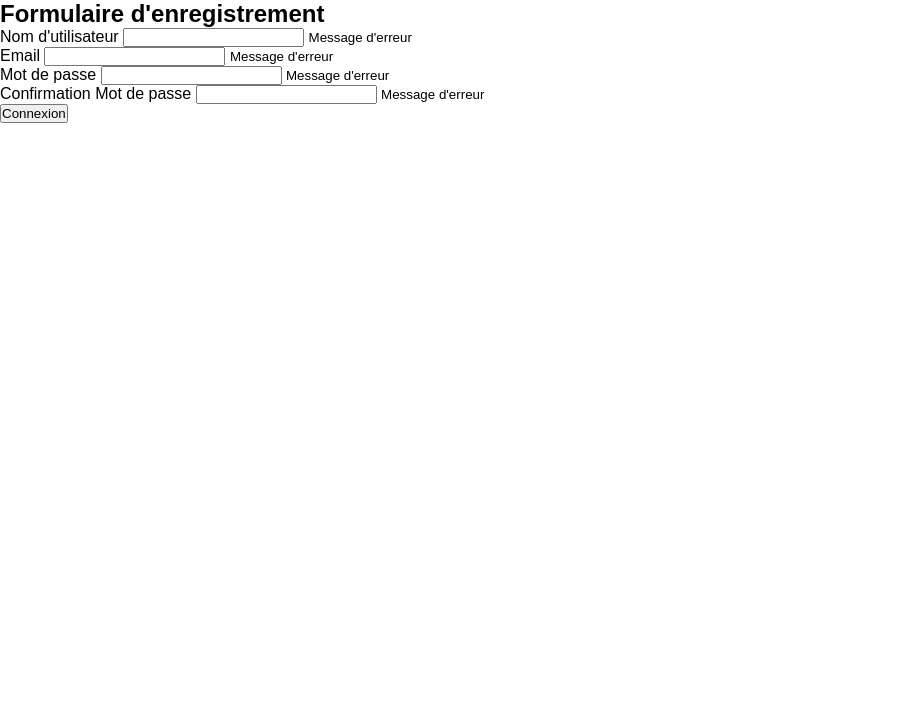
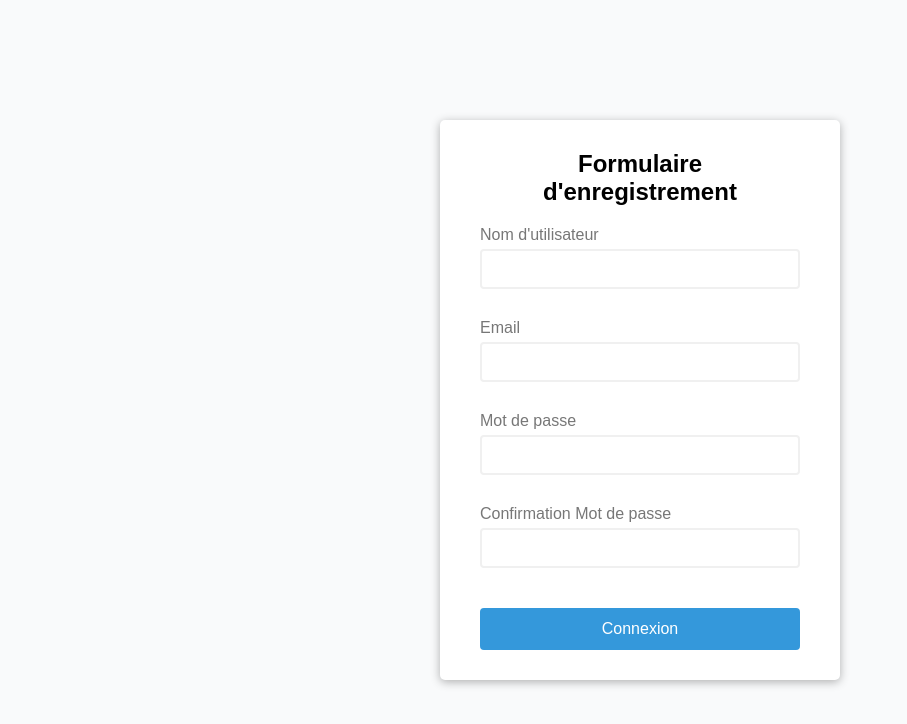
Before and after one commit to Darkjulius/formulaire_enregistrement, a plain HTML site: page index.html in a window 1280 px wide. Shown: the whole page, without its empty margins (0-907 px from the left). Drawn offline with Linux system fonts and the light colour scheme.

Commit message:
Update style.css
Mise en place du CSS

```diff
--- a/css/style.css
+++ b/css/style.css
@@ -1,3 +1,8 @@
+:root {
+  --success-color: #2ecc71;
+  --error-color: #e74c3c;
+}
+
 *,
 ::after,
 ::before {
@@ -7,5 +12,85 @@
 }
 
 body {
+  align-items: center;
+  background-color: #f9fafb;
+  display: flex;
   font-family: Arial, Helvetica, sans-serif;
+  justify-content: center;
+  min-height: 100vh;
 }
+
+.container {
+  background-color: #fff;
+  border-radius: 5px;
+  box-shadow: 0 2px 10px rgba(0, 0, 0, 0.3);
+  width: 400px;
+}
+
+h2 {
+  margin: 0 0 20px;
+  text-align: center;
+}
+
+.form {
+  padding: 30px 40px;
+}
+
+.form-control {
+  margin-bottom: 10px;
+  padding-bottom: 20px;
+  position: relative;
+}
+
+.form-control label {
+  color: #777;
+  display: block;
+  margin-bottom: 5px;
+}
+
+.form-control input {
+  border: 2px solid #f0f0f0;
+  border-radius: 4px;
+  display: block;
+  font-size: 14px;
+  padding: 10px;
+  width: 100%;
+}
+
+.form-control input:focus {
+  border-color: #777;
+  outline: 0;
+}
+
+.form-control.success input {
+  border-color: var(--success-color);
+}
+
+.form-control.error input {
+  border-color: var(--error-color);
+}
+
+.form-control small {
+  bottom: 0;
+  color: var(--error-color);
+  left: 0;
+  position: absolute;
+  visibility: hidden;
+}
+
+.form-control.error small {
+  visibility: visible;
+}
+
+.form button {
+  background-color: #3498db;
+  border: 2px solid #3498db;
+  border-radius: 4px;
+  color: #fff;
+  cursor: pointer;
+  display: block;
+  font-size: 16px;
+  margin-top: 20px;
+  padding: 10px;
+  width: 100%;
+}
```
